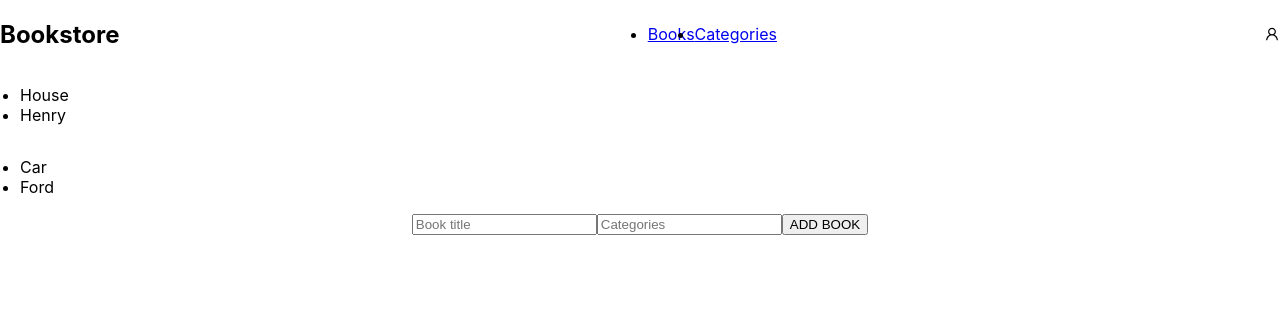
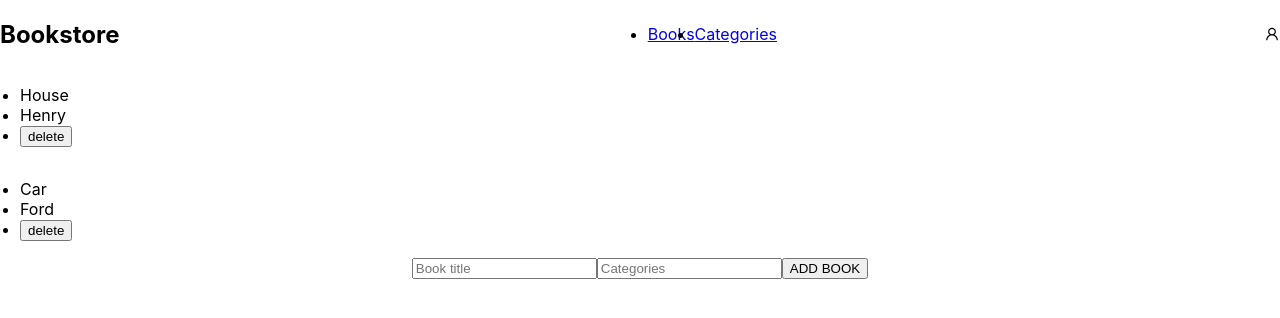
Before and after one commit to Yacoubou-seidou/Bookstore, a React (Create React App) app: page / in a window 1280 px wide. Shown: the top 318 px of the page. Built offline with nearby package versions, Linux system fonts and the light colour scheme.

Commit message:
Fix linters error add Button

```diff
--- a/src/components/Book.js
+++ b/src/components/Book.js
@@ -8,6 +8,7 @@ const Book = ({ book }) => {
     <ul className="book">
       <li>{title}</li>
       <li>{author}</li>
+      <li><button type="button">delete</button></li>
     </ul>
   );
 };
```
